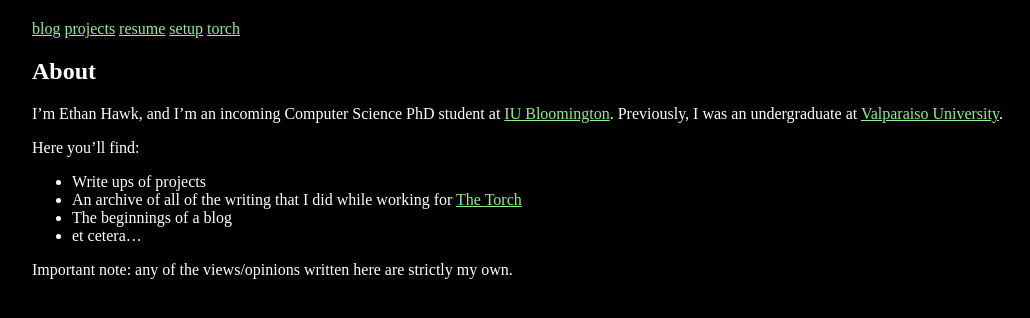
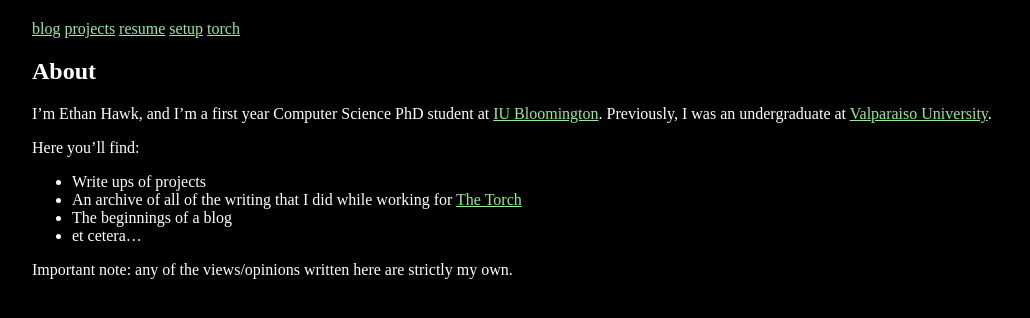
Before and after one commit to echawk/echawk.github.io, a plain HTML site: page index.html in a window 1280 px wide. Shown: the part 46-364 px from the top of the page, without its empty margins (96-1126 px from the left). Drawn offline with Linux system fonts and the light colour scheme.

Commit message:
echawk/website@5ef849116a9072e142d3ab9b008954ba83266e12

```diff
--- a/index.html
+++ b/index.html
@@ -14,7 +14,7 @@
 </head>
 <body>
 <h2 id="about">About</h2>
-<p>I&#8217;m Ethan Hawk, and I&#8217;m an incoming Computer Science PhD student at
+<p>I&#8217;m Ethan Hawk, and I&#8217;m a first year Computer Science PhD student at
 <a href="https://cs.indiana.edu/index.html">IU Bloomington</a>.
 Previously, I was an undergraduate at <a href="https://www.valpo.edu/">Valparaiso University</a>.</p>
 <p>Here you&#8217;ll find:</p>
```
